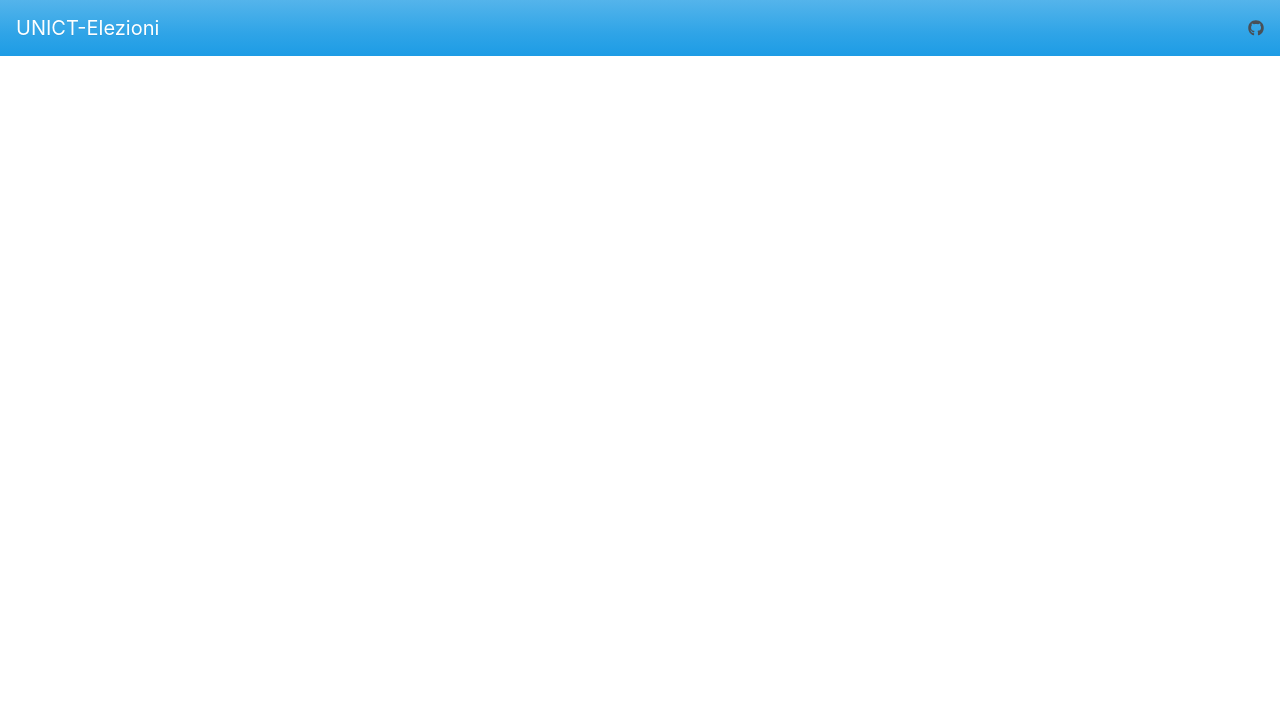
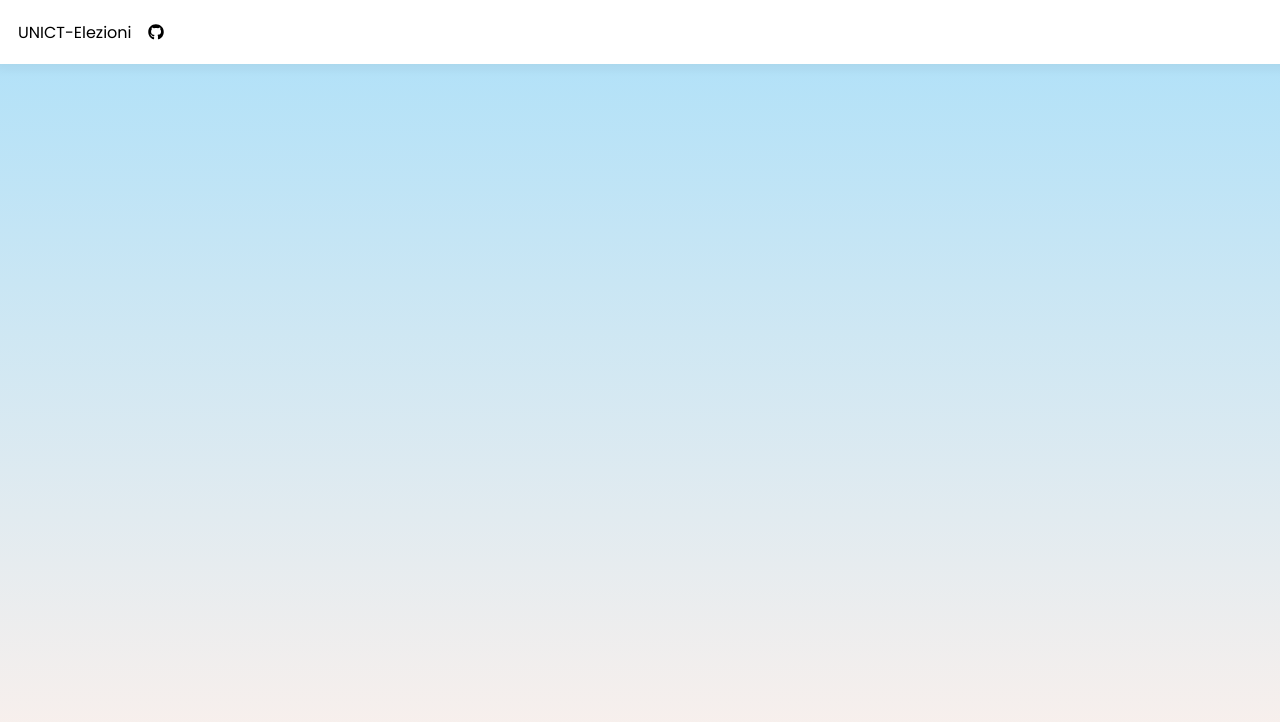
Before and after one commit to UNICT-DMI/UNICT-Elezioni, a React (Create React App) app: page / in a window 1280 px wide. Shown: the top 722 px of the page. Built offline with nearby package versions, Linux system fonts and the light colour scheme.

Commit message:
style(navbar) removed bootstrap library

```diff
--- a/src/app/navbar/Navbar.scss
+++ b/src/app/navbar/Navbar.scss
@@ -0,0 +1,21 @@
+.navbar {
+    display: flex;
+    background-color: #FFF;
+    padding: 2rem;
+    justify-content: center;
+    align-items: center;
+    top: 0;
+    left: 0;
+    width: 100%;
+    position: fixed;
+    box-shadow: 0 0 10px 5px rgba($color: #000000, $alpha: 0.05);
+}
+
+.navbar-el {
+    margin: 0 0.5rem;
+}
+
+.navbar-brand {
+    position: absolute;
+    left: 10px;
+}
--- a/src/app/navbar/Navbar.tsx
+++ b/src/app/navbar/Navbar.tsx
@@ -6,15 +6,10 @@ import { FontAwesomeIcon } from "@fortawesome/react-fontawesome";
 const Navbar: FunctionComponent = () => {
   return (
     <div className="Navbar">
-      <nav className="navbar navbar-expand-lg navbar-dark bg-primary">
-        <a className="navbar-brand" href="#">UNICT-Elezioni</a>
-        <button className="navbar-toggler" type="button" data-toggle="collapse" data-target="#navbarColor01" aria-controls="navbarColor01" aria-expanded="false" aria-label="Toggle navigation">
-          <span className="navbar-toggler-icon"></span>
-        </button>
-
-        <div className="collapse navbar-collapse" id="navbarColor01">
-          <div className="navbar-nav mr-auto"></div>
-            <FontAwesomeIcon icon={faGithub} />
+      <nav className="navbar">
+        <div className="navbar-brand">
+          <a className="navbar-el" href="#" id="navbar-brand">UNICT-Elezioni</a>
+          <FontAwesomeIcon icon={faGithub} className="navbar-el" />
         </div>
       </nav>
     </div>
--- a/src/index.scss
+++ b/src/index.scss
@@ -1,21 +1,24 @@
-// Bootstrap
-@import "~bootswatch/dist/cerulean/variables";
-@import "~bootstrap/scss/bootstrap";
-@import "~bootstrap/scss/bootstrap-grid";
-@import "~bootstrap/scss/variables";
-@import "~bootstrap/scss/mixins/breakpoints";
-@import "~bootswatch/dist/cerulean/bootswatch";
+// // Bootstrap
+// @import "~bootswatch/dist/cerulean/variables";
+// @import "~bootstrap/scss/bootstrap";
+// @import "~bootstrap/scss/bootstrap-grid";
+// @import "~bootstrap/scss/variables";
+// @import "~bootstrap/scss/mixins/breakpoints";
+// @import "~bootswatch/dist/cerulean/bootswatch";
+@import url('https://fonts.googleapis.com/css2?family=Poppins:ital,wght@0,100;0,300;0,400;1,100;1,200&display=swap');
 
 body {
   margin: 0;
-  font-family: -apple-system, BlinkMacSystemFont, 'Segoe UI', 'Roboto', 'Oxygen',
-    'Ubuntu', 'Cantarell', 'Fira Sans', 'Droid Sans', 'Helvetica Neue',
-    sans-serif;
-  -webkit-font-smoothing: antialiased;
-  -moz-osx-font-smoothing: grayscale;
+  display: flex;
+  justify-content: center;
+  font-family: 'Poppins', 'Segoe UI';
+  min-height: 100vh;
+  background-image: linear-gradient(to top, #fff1eb 0%, #ace0f9 100%);;
 }
 
-code {
-  font-family: source-code-pro, Menlo, Monaco, Consolas, 'Courier New',
-    monospace;
+a {
+  text-decoration: none;
+  font-size: inherit;
+  font-family: inherit;
+  color: inherit
 }
--- a/src/index.tsx
+++ b/src/index.tsx
@@ -14,4 +14,4 @@ ReactDOM.render(
 // If you want your app to work offline and load faster, you can change
 // unregister() to register() below. Note this comes with some pitfalls.
 // Learn more about service workers: https://bit.ly/CRA-PWA
-serviceWorker.unregister();
+serviceWorker.register();
```
